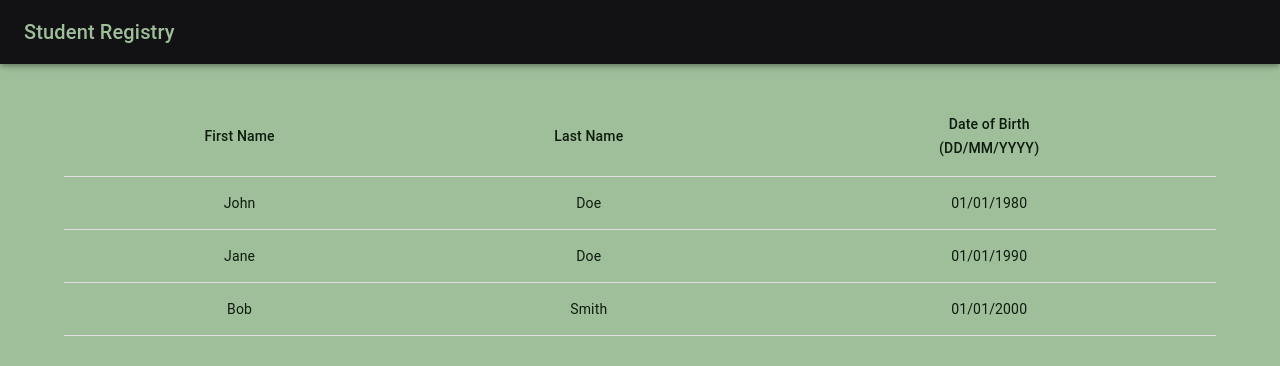
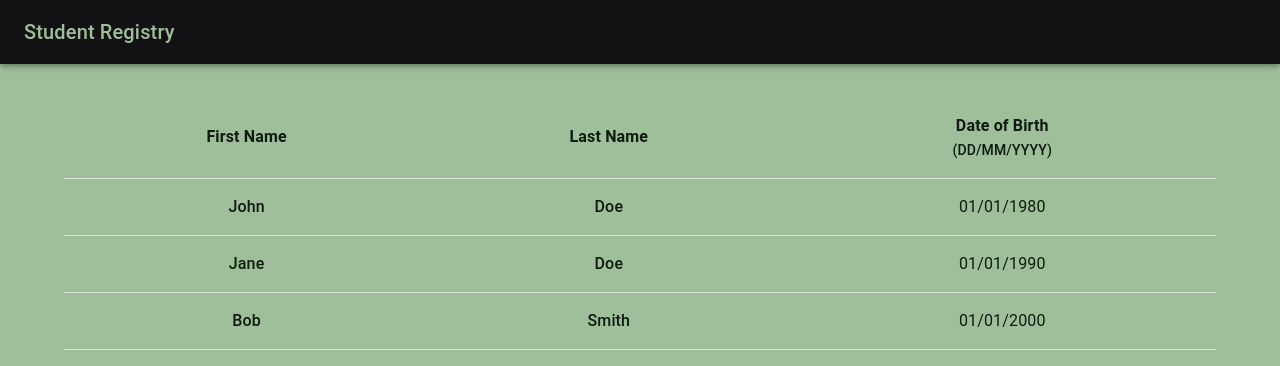
Before and after one commit to d1anas0/student-register, a React (Create React App) app: page / in a window 1280 px wide. Shown: the top 366 px of the page. Built offline with nearby package versions, Linux system fonts and the light colour scheme; data requests are answered from the project's data file.

Commit message:
Update: abstract TableRows into separate component and apply styling

```diff
--- /dev/null
+++ b/src/components/StudentList.js
@@ -0,0 +1,29 @@
+import { TableRow, TableCell, Typography } from "@mui/material";
+
+export default function ListItem({ student, onClick }) {
+  return (
+    <TableRow key={student.id} onClick={() => onClick(student)} hover>
+      <TableCell align="center">
+        <Typography
+          variant="body1"
+          sx={{ fontWeight: 500, color: "text.primary" }}
+        >
+          {student.first_name}
+        </Typography>
+      </TableCell>
+      <TableCell align="center">
+        <Typography
+          variant="body1"
+          sx={{ fontWeight: 500, color: "text.primary" }}
+        >
+          {student.last_name}
+        </Typography>
+      </TableCell>
+      <TableCell align="center">
+        <Typography variant="body1" sx={{ color: "text.primary" }}>
+          {student.date_of_birth}
+        </Typography>
+      </TableCell>
+    </TableRow>
+  );
+}
--- a/src/components/StudentRegister.js
+++ b/src/components/StudentRegister.js
@@ -5,10 +5,12 @@ import {
   TableRow,
   TableBody,
   TableCell,
+  Typography,
 } from "@mui/material";
 
 import { formatToDDMMYYYY as dateFormatter } from "../dateFormatter";
 import StudentProfile from "./StudentProfile";
+import ListItem from "./StudentList";
 
 export default function StudentRegister() {
   const [listing, setListing] = useState([]);
@@ -42,21 +44,45 @@ export default function StudentRegister() {
     <Table>
       <TableHead>
         <TableRow>
-          <TableCell align="center">First Name</TableCell>
-          <TableCell align="center">Last Name</TableCell>
           <TableCell align="center">
-            <p style={{ margin: 0 }}>Date of Birth</p>
-            <p style={{ margin: 0 }}>(DD/MM/YYYY)</p>
+            <Typography
+              variant="subtitle1"
+              sx={{ fontWeight: 600, color: "text.primary" }}
+            >
+              First Name
+            </Typography>
+          </TableCell>
+          <TableCell align="center">
+            <Typography
+              variant="subtitle1"
+              sx={{ fontWeight: 600, color: "text.primary" }}
+            >
+              Last Name
+            </Typography>
+          </TableCell>
+          <TableCell align="center">
+            <Typography
+              variant="subtitle1"
+              sx={{ fontWeight: 600, color: "text.primary", m: 0 }}
+            >
+              Date of Birth
+            </Typography>
+            <Typography
+              variant="subtitle2"
+              sx={{ color: "text.primary", m: 0 }}
+            >
+              (DD/MM/YYYY)
+            </Typography>
           </TableCell>
         </TableRow>
       </TableHead>
       <TableBody>
         {listing.map((student) => (
-          <TableRow key={student.id} onClick={() => handleRowClick(student)}>
-            <TableCell align="center">{student.first_name}</TableCell>
-            <TableCell align="center">{student.last_name}</TableCell>
-            <TableCell align="center">{student.date_of_birth}</TableCell>
-          </TableRow>
+          <ListItem
+            key={student.id}
+            student={student}
+            onClick={handleRowClick}
+          />
         ))}
       </TableBody>
       {isModalOpen && selectedStudent && (
```
